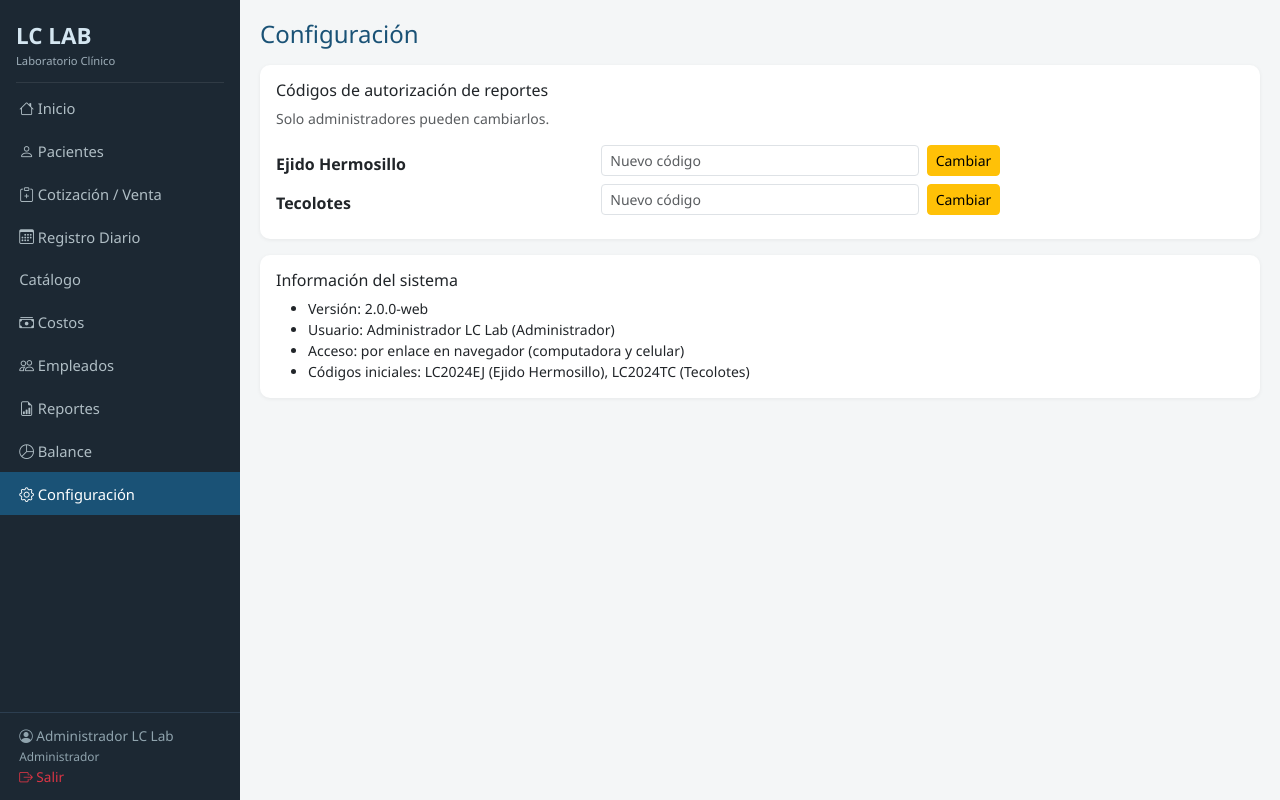
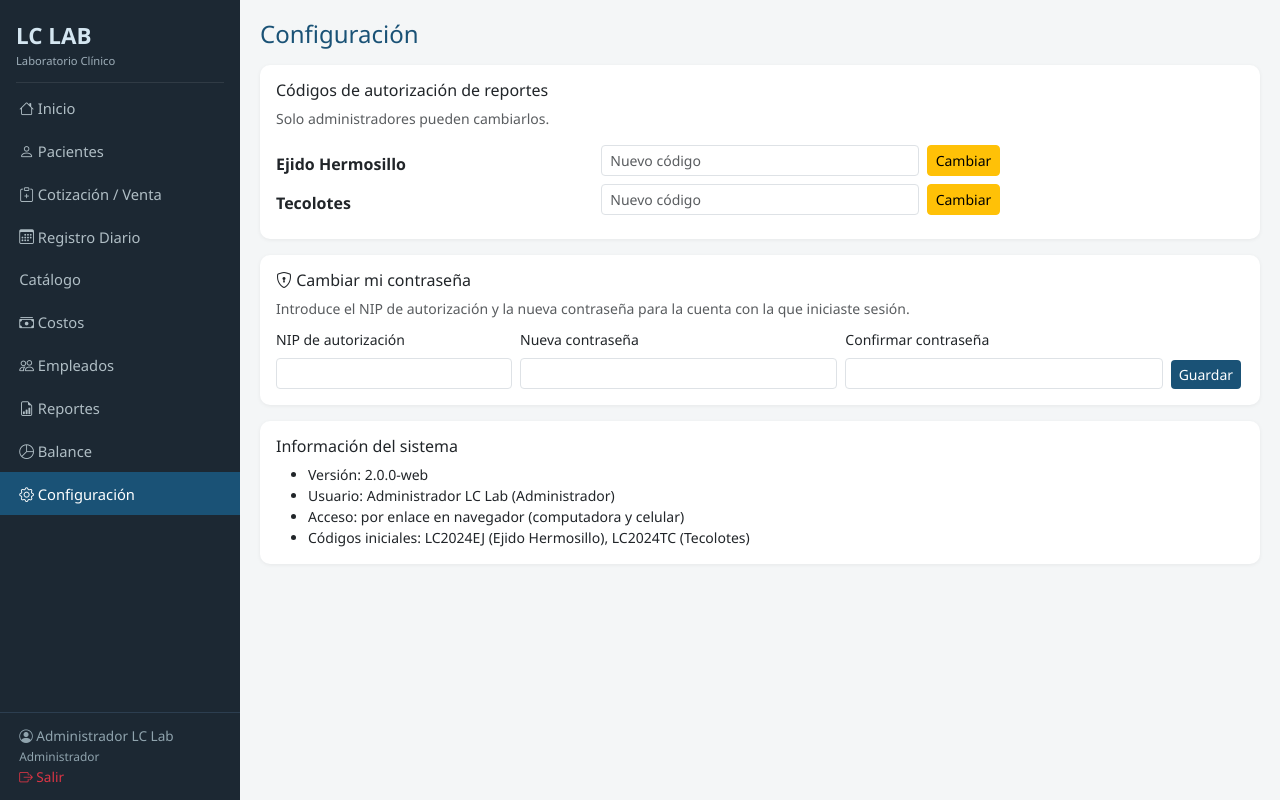
Before and after one commit to luismiguelcortez97-eng/laboratory, a FastAPI app: page /config in a window 1280 px wide. Run offline with FastAPI, Linux system fonts and the light colour scheme; the visitor is signed in with stand-in values (Sample User, id 1); data comes from the database, SQL or seed files in the repository; some libraries are stand-ins or nearby versions.

Commit message:
Añade formulario de cambio de contraseña con NIP

```diff
--- a/templates/config.html
+++ b/templates/config.html
@@ -18,6 +18,27 @@
   </form>
   {% endfor %}
 </div>
+<div class="card card-lc p-3 mb-3">
+  <h6><i class="bi bi-shield-lock"></i> Cambiar mi contraseña</h6>
+  <p class="small text-muted mb-2">Introduce el NIP de autorización y la nueva contraseña para la cuenta con la que iniciaste sesión.</p>
+  <form method="post" action="/config/cambiar-password" class="row g-2">
+    <div class="col-md-3">
+      <label class="form-label small">NIP de autorización</label>
+      <input type="password" name="nip" class="form-control form-control-sm" inputmode="numeric" pattern="[0-9]{4}" maxlength="4" required>
+    </div>
+    <div class="col-md-4">
+      <label class="form-label small">Nueva contraseña</label>
+      <input type="password" name="nueva_password" class="form-control form-control-sm" minlength="6" autocomplete="new-password" required>
+    </div>
+    <div class="col-md-4">
+      <label class="form-label small">Confirmar contraseña</label>
+      <input type="password" name="confirmar_password" class="form-control form-control-sm" minlength="6" autocomplete="new-password" required>
+    </div>
+    <div class="col-md-1 d-flex align-items-end">
+      <button type="submit" class="btn btn-lc btn-sm">Guardar</button>
+    </div>
+  </form>
+</div>
 <div class="card card-lc p-3">
   <h6>Información del sistema</h6>
   <ul class="mb-0 small">
```
